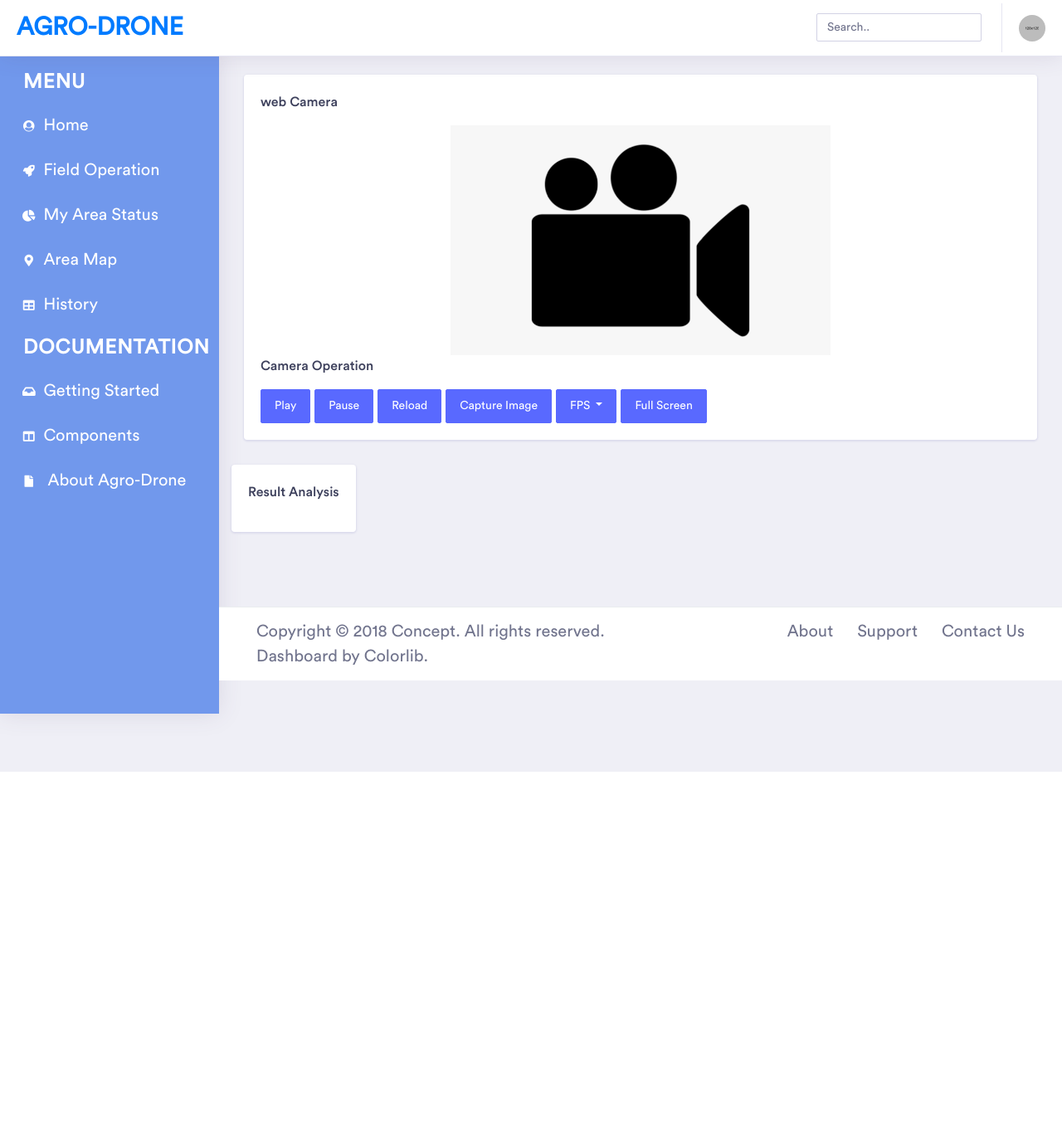
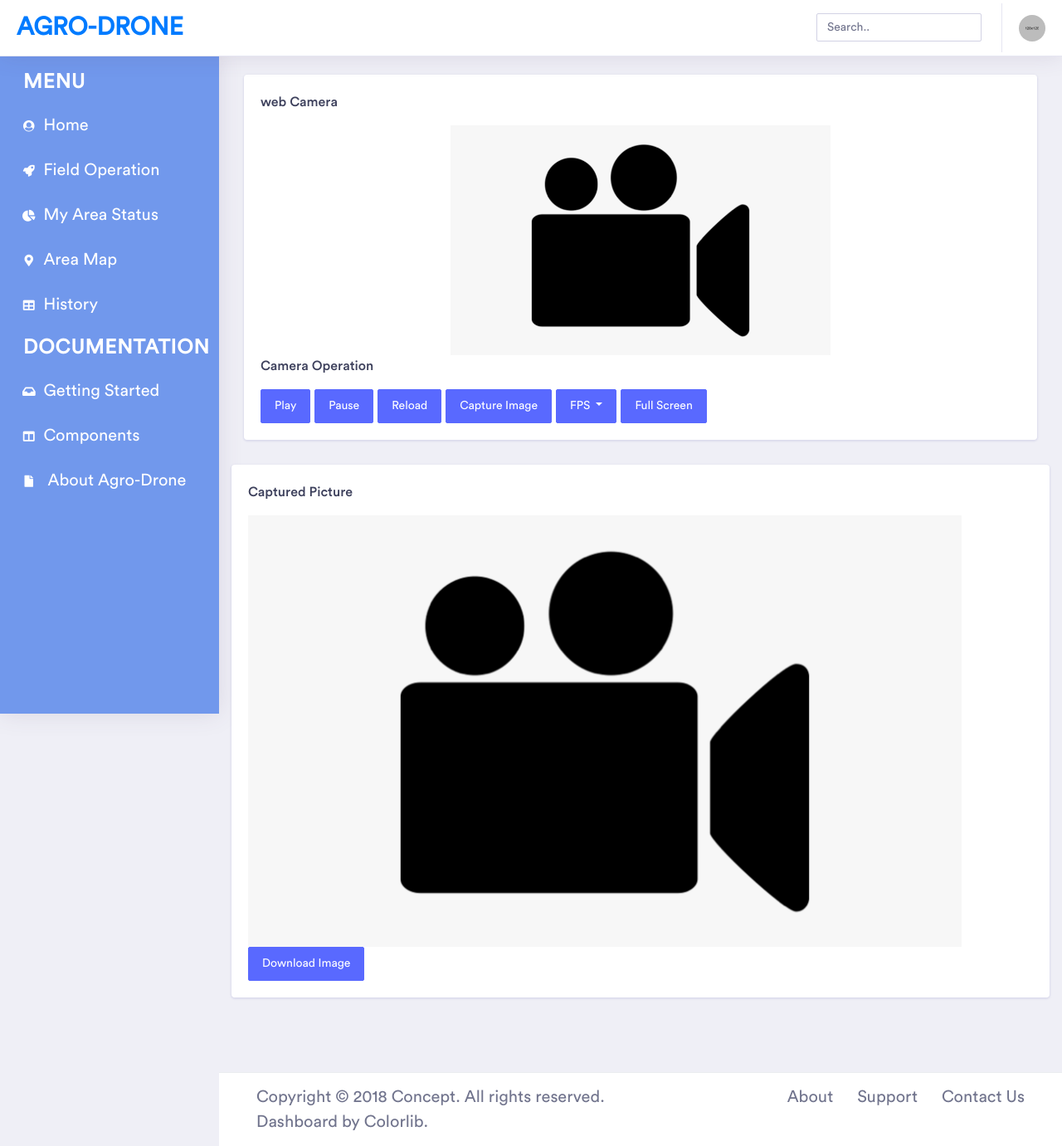
Before and after one commit to Tamim365/Agro-Drone, a Flask app: page /field-operation in a window 1280 px wide. Shown: the whole page at 83% size. Before the commit the page ends 930 px from the top, so only its background shows below. Run offline with Flask 2, Linux system fonts and the light colour scheme; some libraries are stand-ins or nearby versions; some web fonts are replaced.

Commit message:
Cap image done

```diff
--- a/Dashboard/templates/field_op.html
+++ b/Dashboard/templates/field_op.html
@@ -43,7 +43,7 @@
                                 <button href="#" class="btn btn-primary" onclick="play_cam()" id="play">Play</button>
                                 <button href="#" class="btn btn-primary" onclick="pause_cam()"id="pause">Pause</button>
                                 <button href="#" class="btn btn-primary" onclick="reload_cam()" id="reload">Reload</button>
-                                <button href="#" class="btn btn-primary" onclick="capture_img()" id="capture">Capture Image</button>
+                                <button href="#" class="btn btn-primary" onclick="img_cap()" id="capture">Capture Image</button>
                                 <button class="btn btn-primary dropdown-toggle" type="button" id="fps1" data-toggle="dropdown" aria-haspopup="true" aria-expanded="false">
                                     FPS
                                 </button>
@@ -58,7 +58,9 @@
                         </div>
                         <div class="card">
                             <div class="card-body">
-                                <h4>Result Analysis</h4>
+                                <h4>Captured Picture</h4>
+                                <img src="assets/images/video.png" alt="404 - camera not found" id="cap-frame" class="img-frame">
+                                <button href="#" class="btn btn-primary" onclick="download_img()" id="downImg">Download Image</button>
                             </div>
                         </div>
                     </div>
@@ -81,6 +83,8 @@
     <script>
         var host_img_url = "assets/images/video.png";
         var cam_url = "http://192.168.1.155:5000/cam";
+        var cap_url = "http://192.168.0.92:5000/capture";
+        var down_url = "http://192.168.0.92:5000/download";
         function play_cam() {
           document.getElementById('cam-frame').src = cam_url;
           document.getElementById('play').setAttribute("disabled", "");
@@ -91,6 +95,20 @@
             document.getElementById('play').removeAttribute("disabled");
             document.getElementById('pause').setAttribute("disabled", "");
         }
+
+        function img_cap(){
+            //console.log("Called!");
+            //document.getElementById('capture').src=cap_url;
+            //pause_cam();
+            document.getElementById('cap-frame').src = cap_url;
+            //play_cam();
+        }
+
+        function download_img(){
+            //document.getElementById('downImg').src = down_url;
+            window.location = down_url;
+        }
+
         function reload_cam() {
             pause_cam();
             setTimeout(function () {
```
